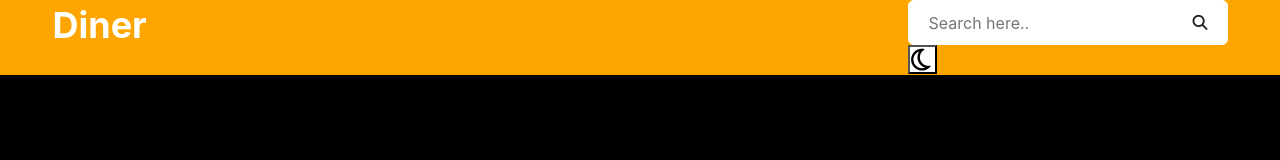
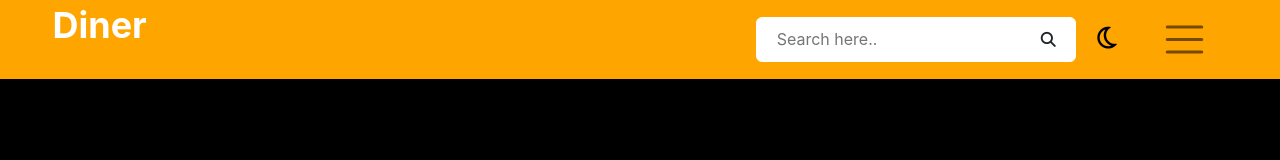
Before and after one commit to trungnte/diner-liberty, a plain HTML site: page index.html in a window 1280 px wide. Drawn offline with nearby package versions, Linux system fonts and the light colour scheme.

Commit message:
Implement header

```diff
--- a/css/style.css
+++ b/css/style.css
@@ -25,9 +25,9 @@ html, body{
   background-color:black;
 }
 
-#switchButton {
+/* #switchButton {
   background-color: white;
-}
+} */
 
 #switchButton .fa-sun{
   display: none;
@@ -44,9 +44,9 @@ html, body{
 }
 
 
-.dark #switchButton{
+/* .dark #switchButton{
   background-color: black;
-}
+} */
 
 .dark #switchButton .fa-sun{
   display: block;
@@ -81,9 +81,24 @@ header {
   gap: 20px;
 }
 
+/* right header content */
+.header__rightContent {
+  display: grid;
+  grid-template-columns: 1fr 1fr 1fr;
+  gap: 20px;
+  align-items: center;
+}
+
+
+.btn__switchThemes {
+  background-color: transparent;
+  border: none;
+}
+
 .header__switchTheme .fa-moon,
 .header__switchTheme .fa-sun {
   font-size: 25px;
+  background: none;
 }
 
 /* search box */
@@ -107,6 +122,20 @@ header {
   right: 20px;
   font-size: 15px;
   cursor: pointer;
+}
+
+
+/* button menu navbar */
+
+.header__navBar .navbar .navbar-toggler {
+  outline: none;
+  border: none;
+  background: none;
+  text-align: center;
+  color: white;
+  font-size: 1.95em;
+  font-weight: 700;
+  padding: 8px;
 }
 
 
--- a/index.html
+++ b/index.html
@@ -62,7 +62,37 @@
 
 
           </div>
-          <div class="header__navBar"></div>
+          <div class="header__navBar">
+
+<!-- navbar-expand-lg  bg-light -->
+            <nav class="navbar">
+              <div class="container-fluid">
+                <!-- <a class="navbar-brand" href="#">Navbar w/ text</a> -->
+                <button class="navbar-toggler" type="button" data-bs-toggle="collapse" data-bs-target="#navbarText" aria-controls="navbarText" aria-expanded="false" aria-label="Toggle navigation">
+                  <!-- <i class="fa fa-bars"></i> -->
+                  <span class="navbar-toggler-icon"></span>
+                </button>
+                <div class="collapse navbar-collapse" id="navbarText">
+                  <ul class="navbar-nav me-auto mb-2 mb-lg-0">
+                    <li class="nav-item">
+                      <a class="nav-link active" aria-current="page" href="#">Home</a>
+                    </li>
+                    <li class="nav-item">
+                      <a class="nav-link" href="#">Features</a>
+                    </li>
+                    <li class="nav-item">
+                      <a class="nav-link" href="#">Pricing</a>
+                    </li>
+                  </ul>
+                  <!-- <span class="navbar-text">
+                    Navbar text with an inline element
+                  </span> -->
+                </div>
+              </div>
+            </nav>
+
+
+          </div>
         </div>
       </div>
     </div>
```
